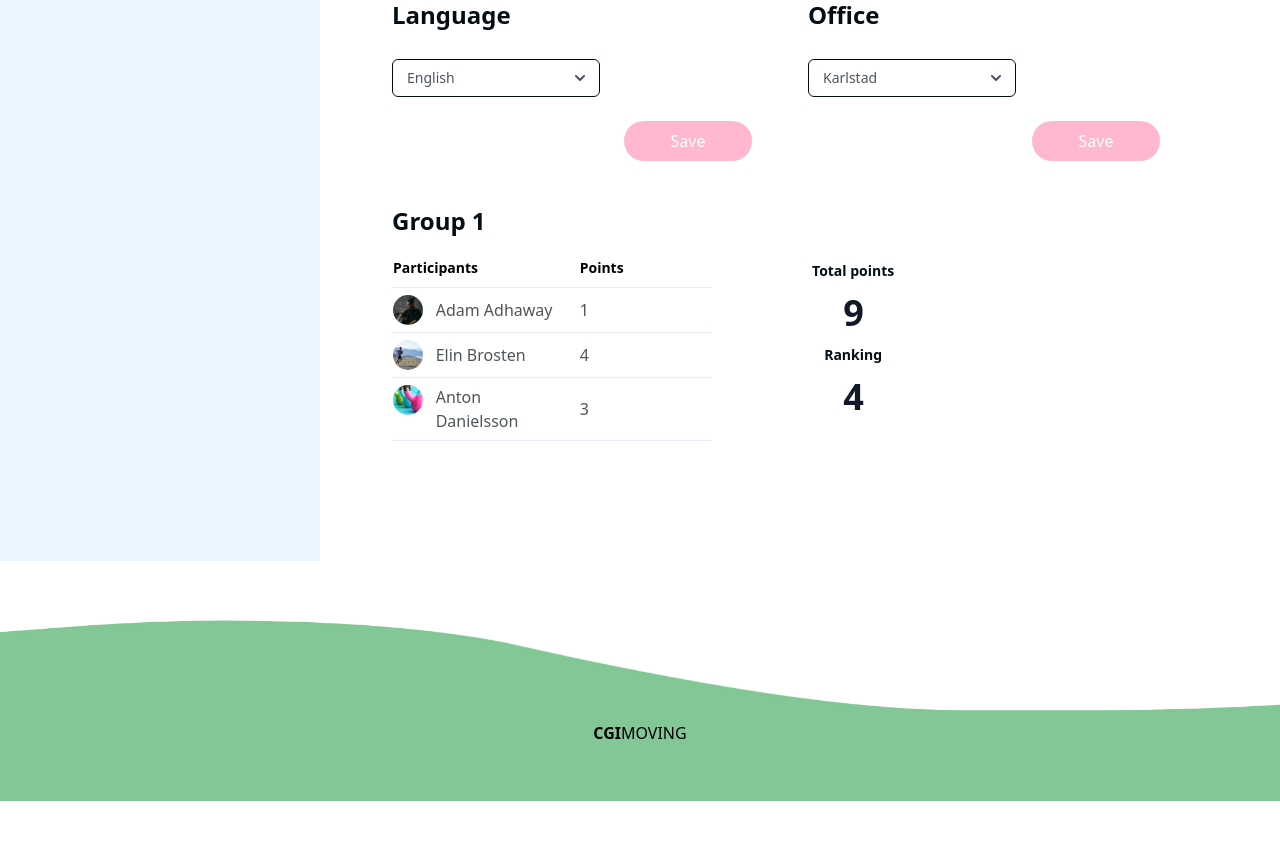
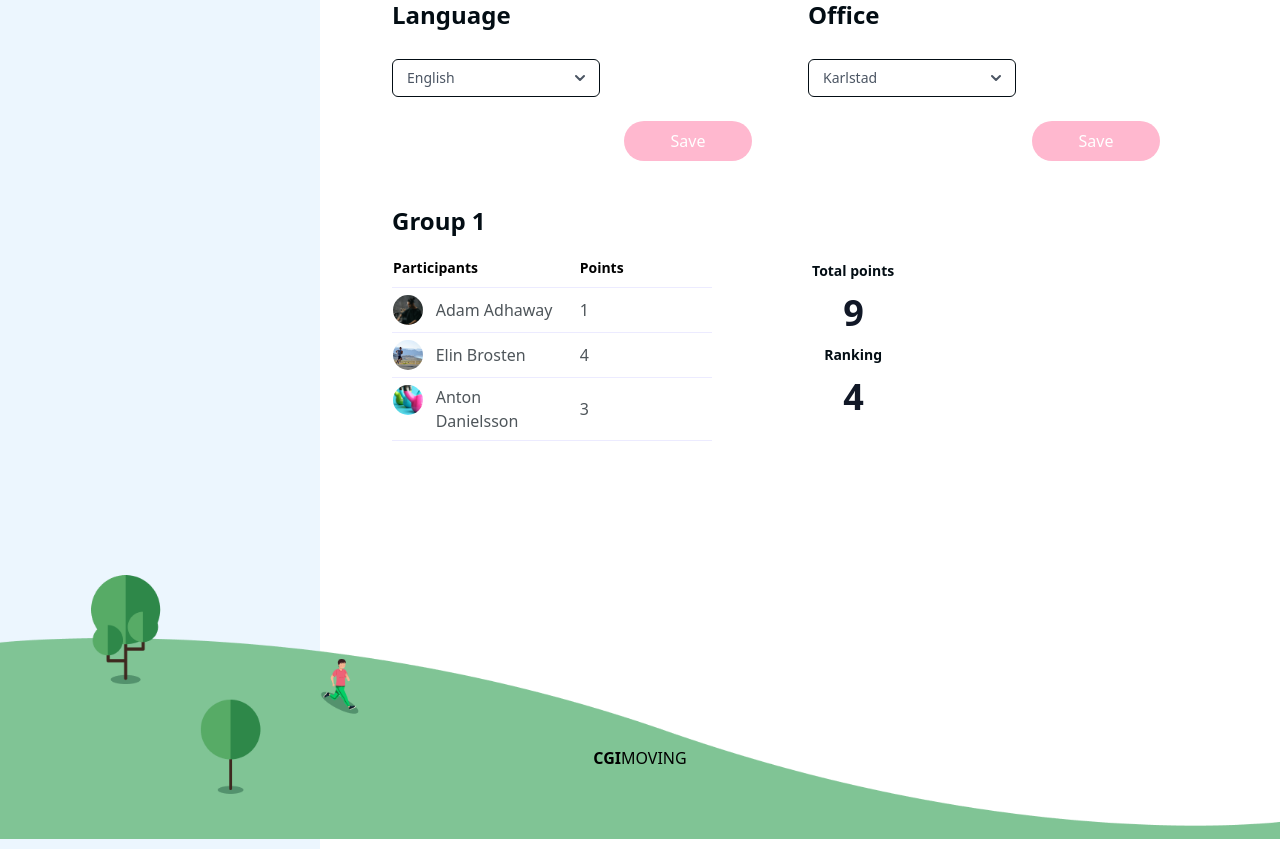
Before and after one commit to sararuda100/CGIMoving, a website: page docs/profile.html in a window 1280 px wide. Shown: the part 925-1774 px from the top of the page. Before the commit the page ends 1726 px from the top, so only its background shows below. Drawn offline with nearby package versions, Linux system fonts and the light colour scheme.

Commit message:
adding updated footer

```diff
--- a/docs/profile.html
+++ b/docs/profile.html
@@ -789,14 +789,17 @@
         </main>
       </div>
     </div>
-    <footer>
-      <div class="footer relative bottom-0 w-full left-0 bg-green-400 h-60">
-        <!--FOOTER IMG-->
-        <!-- <img src="assets/images/landscape.jpg" class="object-cover h-36 w-full"> -->
-        <canvas id="footerImg"  class="w-full object-fit h-60"  width="400" height="400"></canvas>
+       <footer class="w-full max-w-screen-2xl 2xl:max-w-screen-xl 2xl:px-6 mx-auto justify-between">
+      <div class="footer absolute hidden lg:flex bg-lake-100 h-72 z-0 w-80">
+      </div>
+      <!--FOOTER IMG-->
+      <div class="relative w-full lg:mx-auto xl:justify-center">
+        <img src="assets/images/Footer.png" class="object-cover bg-transparent h-full w-full z-20">
+        <!-- <canvas id="footerImg"  class="w-full object-fit h-60"  width="400" height="400"></canvas>-->
         <h5 class="text-center flex justify-center items-center align-middle absolute top-2/3 w-full"><span class="font-bold">CGI</span class="font-light ">MOVING</h5>
       </div>
-    </footer>
+    </div>
+  </footer>
   <script src="https://cdnjs.cloudflare.com/ajax/libs/flowbite/2.0.0/flowbite.min.js"></script>
   <script src="scripts/main.js"></script>
   <script src="scripts/sidebar_user.js"></script>
```
Also changed, not shown: docs/event.html (+3 -5 lines), docs/index.html (+9 -10 lines).
